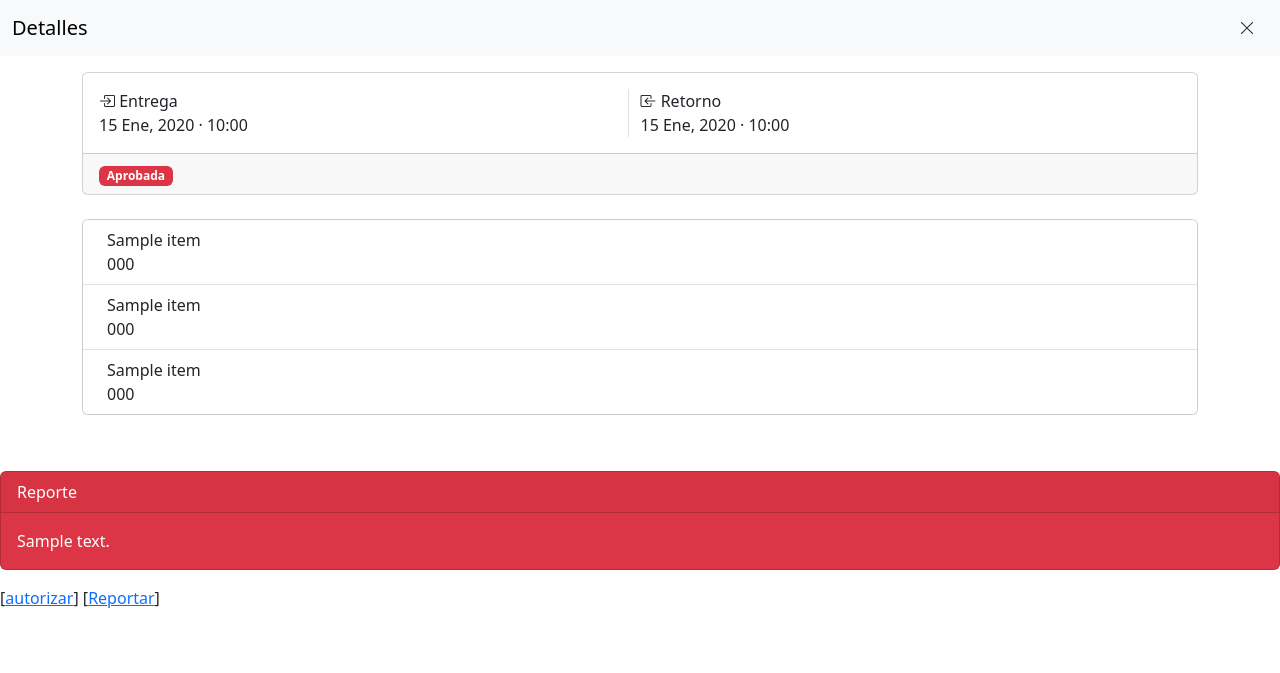
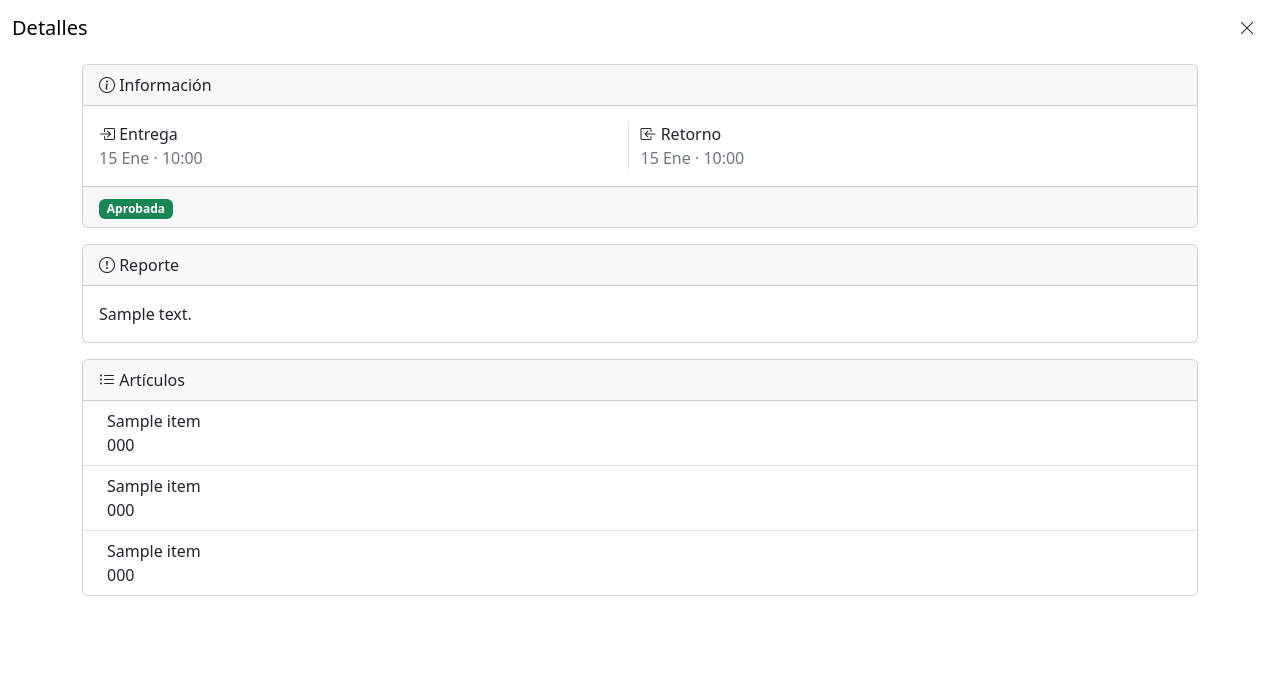
Before and after one commit to Galindo-lab/prestamos, a Django app: page /orders/1/ in a window 1280 px wide. Shown: the top 673 px of the page. Run offline with Django 5.2, Linux system fonts and the light colour scheme; a user stored in the database is signed in; tables that the repository leaves empty hold one stand-in row (values such as "Sample post"); some libraries are stand-ins or nearby versions.

Commit message:
vistas actualizadas

```diff
--- a/templates/bases/base-nav.html
+++ b/templates/bases/base-nav.html
@@ -24,7 +24,7 @@
 </head>
 <body>
 <header>
-    <nav class="navbar fixed-top bg-body-tertiary">
+    <nav class="navbar fixed-top bg-body-light bg-body" bg-body-tertiary>
 
         {% block nav %}
 
@@ -33,7 +33,7 @@
     </nav>
 </header>
 
-<main style="padding-top: 4rem; padding-bottom: 4rem;" class="container-flex">
+<main style="padding-top: 4rem; padding-bottom: 0rem;" class="container-flex">
     {% block content %}
         {# Aqui va el contenido #}
     {% endblock %}
--- a/templates/order_detail.html
+++ b/templates/order_detail.html
@@ -36,9 +36,6 @@
         </a>
     </div>
 
-
-
-
 {% endblock %}
 
 
@@ -48,40 +45,66 @@
 
     <div class="container">
 
-
-        <div class="card my-2">
+        <div class="card mb-2">
+            <div class="card-header"><i class="bi bi-info-circle"></i> Información</div>
 
             <div class="card-body ">
-
                 <div class="row">
                     <div class="row align-items-start">
 
                         <div class="col">
                             <span class="fw-medium"><i class="bi bi-box-arrow-in-right"></i> Entrega</span>
                             <br>
-                            <span>{{ order.order_date|date:"d M, Y · H:i" }}</span>
+                            <span class="text-secondary text-nowrap">{{ order.order_date|date:"d M · H:i" }}</span>
                         </div>
 
                         <div class="col border-start">
                             <span class="fw-medium"><i class="bi bi-box-arrow-in-left"></i> Retorno</span>
                             <br>
-                            <span>{{ order.return_date|date:"d M, Y · H:i" }}</span>
+                            <span class="text-secondary text-nowrap">{{ order.return_date|date:"d M · H:i" }}</span>
                         </div>
+
                     </div>
                 </div>
 
 
+            </div>
+
+            <div class="card-footer">
+                {% if order.status in 'cancelled, rejected' %}
+                    <span class="badge text-bg-danger">{{ order.get_status_display }}</span>
+                {% elif order.status in 'approved, delivered, returned' %}
+                    <span class="badge text-bg-success">{{ order.get_status_display }}</span>
+                {% else %}
+                    <span class="badge text-bg-secondary">{{ order.get_status_display }}</span>
+                {% endif %}
 
             </div>
 
 
-            <div class="card-footer text-body-secondary">
-                <span class="badge text-bg-danger">{{ order.get_status_display }}</span>
-            </div>
         </div>
 
 
-        <div class="card  text-bg-light my-4 ">
+
+
+
+
+
+        {% if order.get_report %}
+            <div class="card my-3">
+                <div class="card-header"><i class="bi bi-exclamation-circle"></i> Reporte</div>
+                <div class="card-body">
+                    {{ order.get_report.details }}
+                </div>
+            </div>
+        {% endif %}
+
+
+
+
+
+        <div class="card my-3 ">
+            <div class="card-header"><i class="bi bi-list-ul"></i> Artículos</div>
             <ul class="list-group list-group-flush">
 
                 {% for unit in order.units.all %}
@@ -108,19 +131,16 @@
                     </li>
 
                 {% endfor %}
+{% comment %}
+
+        <a href="{% url 'order_aprove' order.pk %}">autorizar</a>
+        <a href="{% url 'order_report' order.pk %}">Reportar</a>
+
+        {% endcomment %}
 
             </ul>
-
         </div>
     </div>
-
-
-
-
-
-
-
-
 
 
 
@@ -133,32 +153,9 @@
     {% endfor %}
 
 
-
-
-    <div class="py-3">
-
-
-    </div>
-
-
-    {% if order.get_report %}
-        <div class="card text-bg-danger mb-3">
-            <div class="card-header">Reporte</div>
-            <div class="card-body">
-                <p class="card-text">
-                    {{ order.get_report.details }}
-                </p>
-            </div>
-        </div>
-    {% endif %}
-
-    [<a href="{% url 'order_aprove' order.pk %}">autorizar</a>]
-    [<a href="{% url 'order_report' order.pk %}">Reportar</a>]
-    </div>
-
     {% if order.status == 'pending' %}
-        <div class="fixed-bottom">
-            <div class="d-grid mx-4 mb-3">
+        <div class="container">
+            <div class="d-grid mb-3">
                 <button class="btn btn-primary" type="button">Cancelar Orden</button>
             </div>
         </div>
```
Also changed, not shown: templates/order_list.html (+29 -17 lines).
